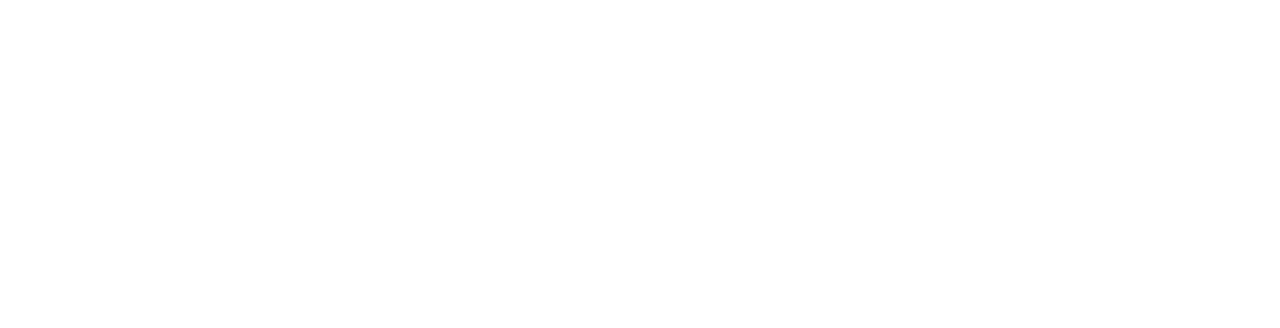
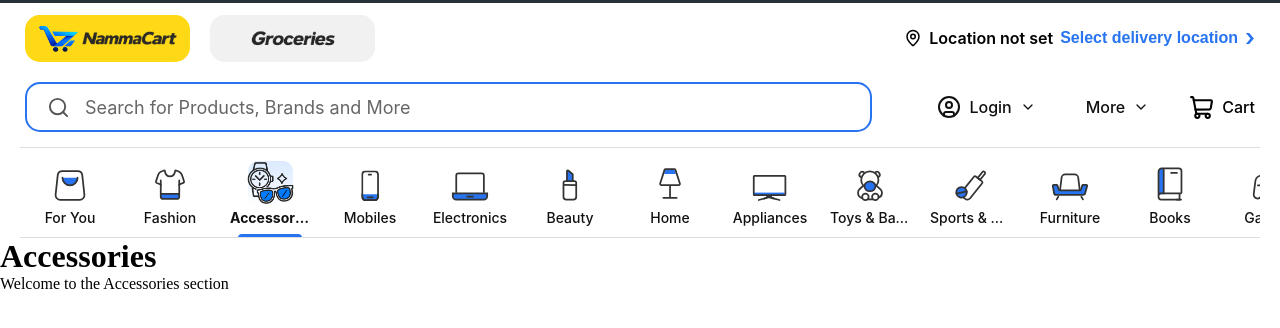
Before and after one commit to VickyBoy2309/E-Commerce, a React app in the folder frontend/: page /accessories in a window 1280 px wide. Before the commit this address had no page. Shown: the top 328 px of the page. Built offline with nearby package versions, Linux system fonts and the light colour scheme; the HTML template or start-up script is replaced by a standard one.

Commit message:
Accessories Page Added !

```diff
--- a/frontend/src/App.jsx
+++ b/frontend/src/App.jsx
@@ -3,6 +3,7 @@
 import ForYou from "./pages/ForYou";
 import Mobiles from "./pages/Mobiles";
 import Fashion from "./pages/Fashion";
+import Accessories from "./pages/Accessories";
 import Gaming from "./pages/Gaming";
 import Electronics from "./pages/Electronics";
 import Beauty from "./pages/Beauty";
@@ -29,6 +30,8 @@
           <Route path="/for-you" element={<ForYou />} />
 
           <Route path="/fashion" element={<Fashion />} />
+
+          <Route path="/accessories" element={<Accessories />} />
 
           <Route path="/mobiles" element={<Mobiles />} />
 
--- /dev/null
+++ b/frontend/src/pages/Accessories.jsx
@@ -0,0 +1,10 @@
+function Accessories() {
+  return (
+    <main>
+      <h1>Accessories</h1>
+      <p>Welcome to the Accessories section</p>
+    </main>
+  );
+}
+
+export default Accessories;
```
